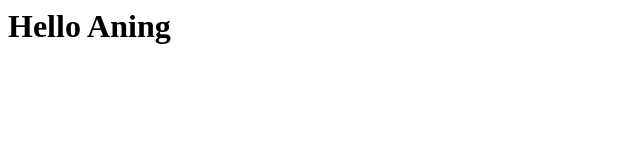
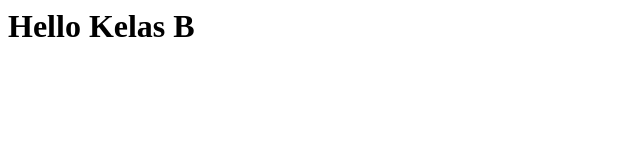
Before and after one commit to nuranisafkantu/nisakantu, a plain HTML site: page index.html in a window 1280 px wide. Shown: the full height of the page, 0-640 px from the left. Drawn offline with Linux system fonts and the light colour scheme.

Commit message:
ganti jadi hello kelas b

```diff
--- a/index.html
+++ b/index.html
@@ -1 +1 @@
-<h1>Hello Aning</h1>
+<h1>Hello  Kelas B</h1>
```
